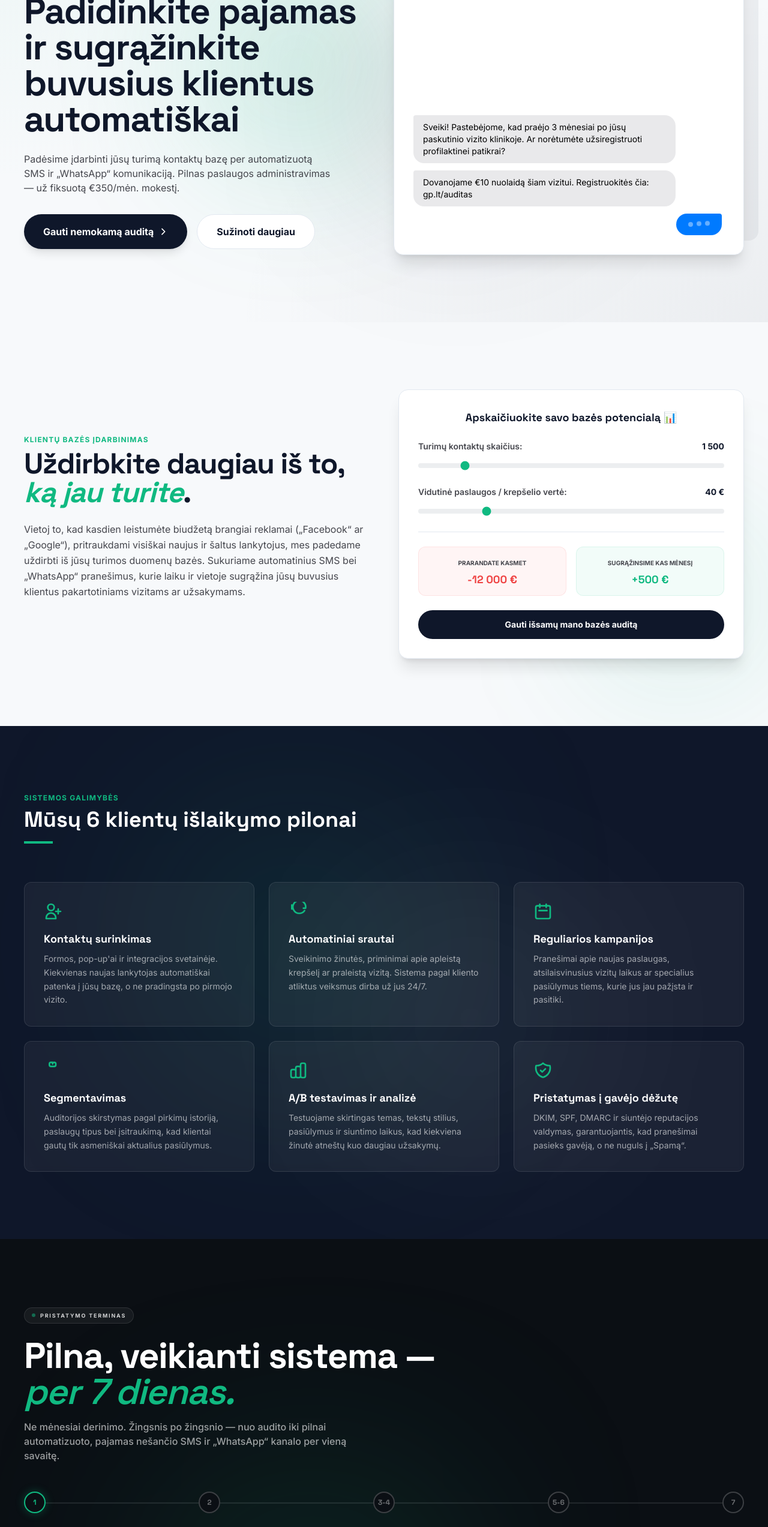
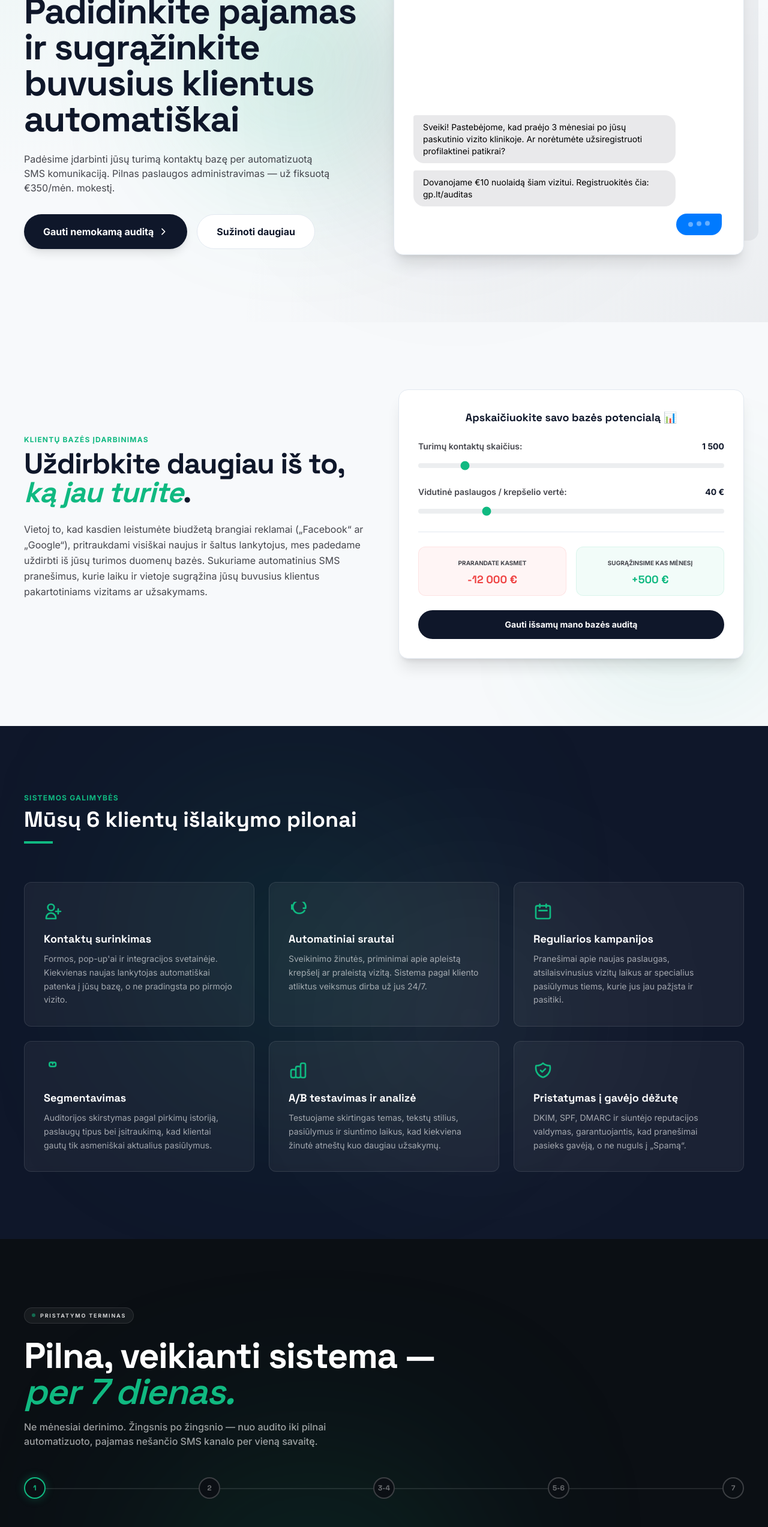
Before and after one commit to evseic/sms-retention-system, a Next.js app: page / in a window 1280 px wide. Shown: the part 234-2779 px from the top of the page at 60% size. Built offline with nearby package versions, Linux system fonts and the light colour scheme.

Commit message:
Upload src/app/page.tsx via deployment automation

```diff
--- a/src/app/page.tsx
+++ b/src/app/page.tsx
@@ -30,7 +30,7 @@ const workflowSteps = [
     subtitle: "Sujungiame jūsų CRM ar registracijų sistemą be jokių programuotojų pagalbos.",
     bullets: [
       "POS / registracijos sistemos integracija",
-      "SMS ir WhatsApp siuntėjo paskyrų konfigūravimas",
+      "SMS siuntėjo paskyros konfigūravimas",
       "Kontaktų rinkimo formų diegimas",
     ],
   },
@@ -88,7 +88,7 @@ const faqItems = [
     answer: "Ne. Mes teikiame pilną paslaugą (done-for-you). Patys parašome visus žinučių tekstus, suderiname siuntimo laikus ir atliekame techninius nustatymus. Jums tereikia patvirtinti galutinius tekstus.",
   },
   {
-    question: "Kaip skaičiuojamas papildomų žinučių (SMS/WhatsApp) siuntimo mokestis?",
+    question: "Kaip skaičiuojamas papildomų SMS žinučių siuntimo mokestis?",
     answer: "I €350/mėn. paslaugos kainą įeina pilnas sistemos valdymas. Pačių žinučių siuntimo išlaidos (keli centai už žinutę) yra mokamos tiesiogiai paslaugų tiekėjui pagal faktinį sunaudojimą.",
   },
 ];
@@ -230,13 +230,13 @@ export default function Home() {
     },
     {
       id: "currentUsage",
-      title: "SMS ir „WhatsApp“ rinkodara",
+      title: "SMS rinkodara",
       subtitle: "Kaip šiuo metu naudojate klientų išlaikymo įrankius savo versle?",
       options: [
         "Reguliariai siunčiame žinutes ir turime automatinius srautus",
         "Kartais išsiunčiame pasiūlymus rankiniu būdu, be automatizacijos",
         "Turime klientų bazę, bet jos praktiškai nenaudojame",
-        "Rinkodaros per SMS ar „WhatsApp“ dar visiškai nedarome",
+        "Rinkodaros per SMS dar visiškai nedarome",
       ],
     },
     {
@@ -427,7 +427,7 @@ export default function Home() {
               Padidinkite pajamas ir sugrąžinkite buvusius klientus automatiškai
             </h1>
             <p className="text-body-lg text-on-surface-variant mb-8 max-w-lg">
-              Padėsime įdarbinti jūsų turimą kontaktų bazę per automatizuotą SMS ir „WhatsApp“ komunikaciją. Pilnas paslaugos administravimas — už fiksuotą €350/mėn. mokestį.
+              Padėsime įdarbinti jūsų turimą kontaktų bazę per automatizuotą SMS komunikaciją. Pilnas paslaugos administravimas — už fiksuotą €350/mėn. mokestį.
             </p>
             <div className="flex flex-col sm:flex-row gap-4">
               <a
@@ -508,7 +508,7 @@ export default function Home() {
               Uždirbkite daugiau iš to, <span className="text-emerald-growth italic">ką jau turite</span>.
             </h2>
             <p className="text-body-lg text-on-surface-variant leading-relaxed mb-6">
-              Vietoj to, kad kasdien leistumėte biudžetą brangiai reklamai („Facebook“ ar „Google“), pritraukdami visiškai naujus ir šaltus lankytojus, mes padedame uždirbti iš jūsų turimos duomenų bazės. Sukuriame automatinius SMS bei „WhatsApp“ pranešimus, kurie laiku ir vietoje sugrąžina jūsų buvusius klientus pakartotiniams vizitams ar užsakymams.
+              Vietoj to, kad kasdien leistumėte biudžetą brangiai reklamai („Facebook“ ar „Google“), pritraukdami visiškai naujus ir šaltus lankytojus, mes padedame uždirbti iš jūsų turimos duomenų bazės. Sukuriame automatinius SMS pranešimus, kurie laiku ir vietoje sugrąžina jūsų buvusius klientus pakartotiniams vizitams ar užsakymams.
             </p>
           </div>
 
@@ -684,7 +684,7 @@ export default function Home() {
             <span className="text-emerald-growth italic font-medium">per 7 dienas.</span>
           </h2>
           <p className="text-white/60 text-sm md:text-base max-w-xl mb-12 font-medium relative z-10">
-            Ne mėnesiai derinimo. Žingsnis po žingsnio — nuo audito iki pilnai automatizuoto, pajamas nešančio SMS ir „WhatsApp“ kanalo per vieną savaitę.
+            Ne mėnesiai derinimo. Žingsnis po žingsnio — nuo audito iki pilnai automatizuoto, pajamas nešančio SMS kanalo per vieną savaitę.
           </p>
 
           {/* Horizontal Timeline Switcher */}
@@ -834,7 +834,7 @@ export default function Home() {
             Pradėkite uždirbti <span className="text-emerald-growth italic font-medium">jau šį mėnesį.</span>
           </h2>
           <p className="text-white/60 text-sm md:text-base max-w-xl mx-auto font-medium">
-            Vienas mėnesinis paketas, kuris padengia visą SMS ir WhatsApp kanalą — nuo strategijos iki kasdieninės priežiūros.
+            Vienas mėnesinis paketas, kuris padengia visą SMS kanalą — nuo strategijos iki kasdieninės priežiūros.
           </p>
         </div>
 
@@ -903,7 +903,7 @@ export default function Home() {
                 <span className="text-[10px] text-white/40 uppercase font-bold tracking-wider block mb-4">KĄ GAUSITE</span>
                 <ul className="space-y-3">
                   {[
-                    "Pilnai automatizuota SMS ir WhatsApp sistema",
+                    "Pilnai automatizuota SMS sistema",
                     "4-6 tikslinės žinučių kampanijos per mėnesį",
                     "A/B testai, profesionalūs tekstai ir pilna priežiūra",
                     "Be jokių integracijos mokesčių ar staigmenų",
```
